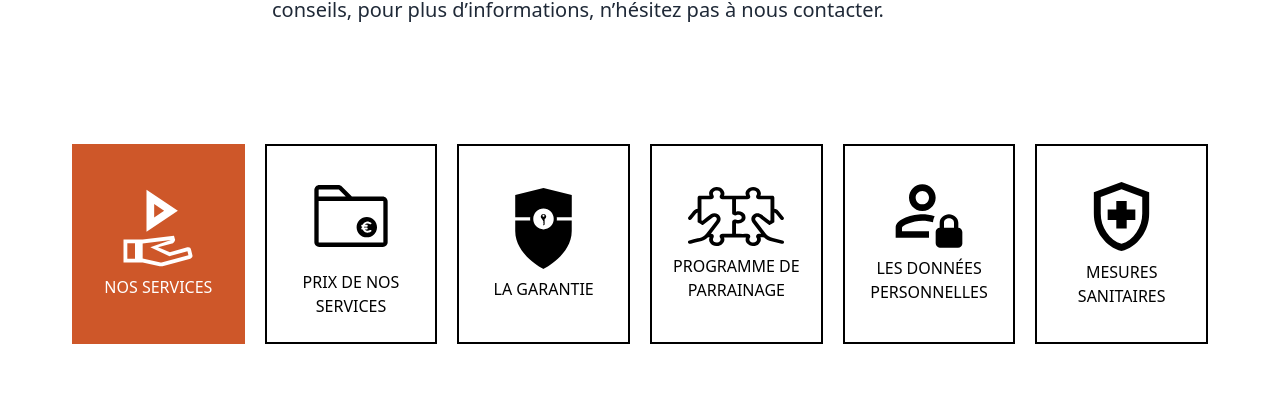
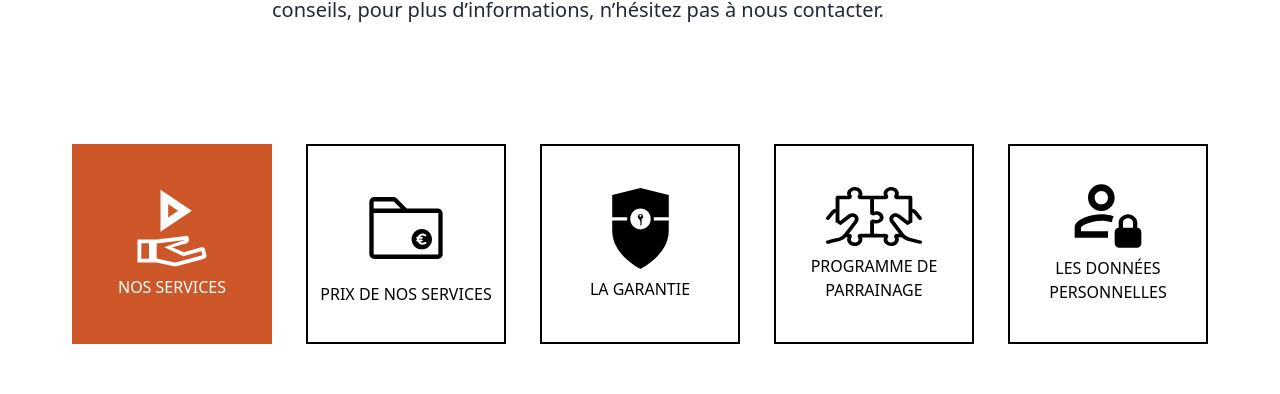
Before and after one commit to Meltrip-FR/meltrip-front, a Next.js app: page /faq in a window 1280 px wide. Shown: the part 810-1204 px from the top of the page. Built offline with nearby package versions, Linux system fonts and the light colour scheme; no server answers.

Commit message:
remove MESURES SANITAIRES

```diff
--- a/components/faq/data.tsx
+++ b/components/faq/data.tsx
@@ -49,13 +49,13 @@ export const categories = [
     label: "LES DONNÉES PERSONNELLES",
     active: data.src,
     inactive: dataInactive.src
-  },
-  {
-    title: "sanitary",
-    label: "MESURES SANITAIRES",
-    active: sanitary.src,
-    inactive: sanitaryInactive.src
   }
+  // {
+  //   title: "sanitary",
+  //   label: "MESURES SANITAIRES",
+  //   active: sanitary.src,
+  //   inactive: sanitaryInactive.src
+  // }
 ]
 
 export const faqWording = [
--- a/pages/teams/index.tsx
+++ b/pages/teams/index.tsx
@@ -2,6 +2,7 @@ import Home from "pages"
 import Teams from "@/components/teams"
 
 const TeamsPage = () => {
+  alert("TeamsPage")
   return (
     <Home>
       <Teams />
```
